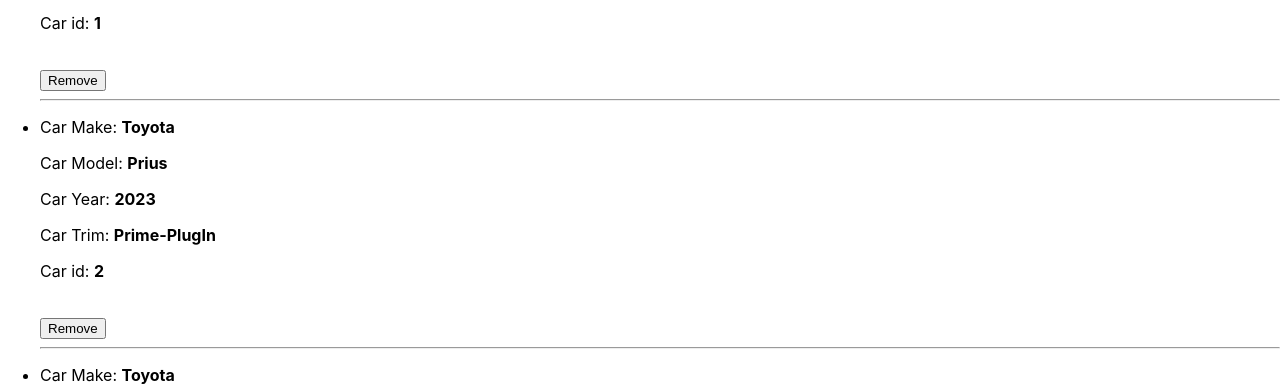
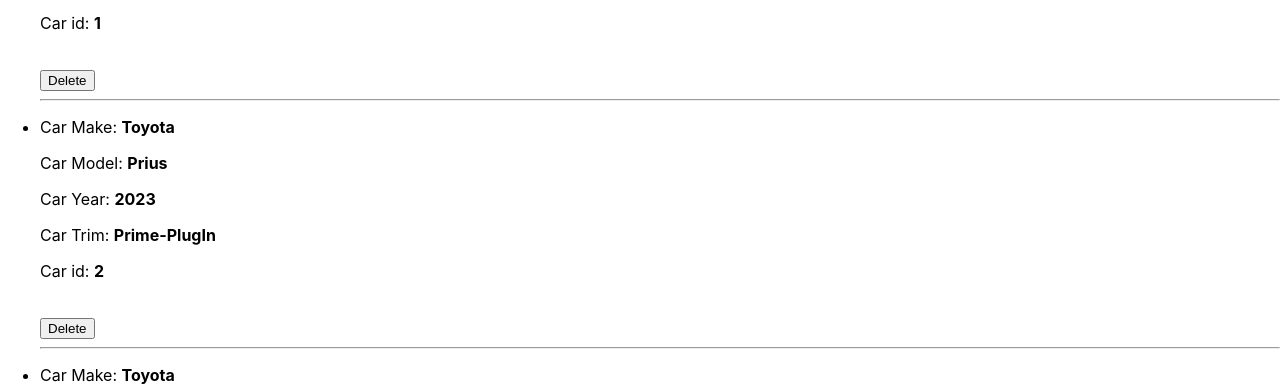
Before and after one commit to WatheqAttrah/phase-2-project, a React (Create React App) app: page / in a window 1280 px wide. Shown: the part 271-660 px from the top of the page. Built offline with nearby package versions, Linux system fonts and the light colour scheme; data requests are answered from the project's data file.

Commit message:
confirm car.js functions

```diff
--- a/src/components/Car.js
+++ b/src/components/Car.js
@@ -1,7 +1,7 @@
 import React from 'react'
 
 function Car({ cars, onDeleteCar }) {
-  // fetch DELETE and update state thru onDeleteCar prop
+// fetch DELETE and update state thru onDeleteCar prop
   function handleDeleteClick(){
     fetch(`http://localhost:4000/cars/${cars.id}`,{
       method: "DELETE",
@@ -9,7 +9,6 @@
       .then(response => response.json())
       .then(()=>onDeleteCar(cars))
   };
-
 return (
     <li>
         <p>Car Make: <b>{cars.make}</b></p>
@@ -18,10 +17,11 @@
         <p>Car Trim: <b>{cars.trim}</b></p>
         <p>Car id: <b>{cars.id}</b></p>
         <br></br>
-        <button onClick={handleDeleteClick}>Remove</button>
+        <button onClick={handleDeleteClick}>Delete</button>
         <hr></hr>
     </li>
   )
 }
 
+
 export default Car;
```
